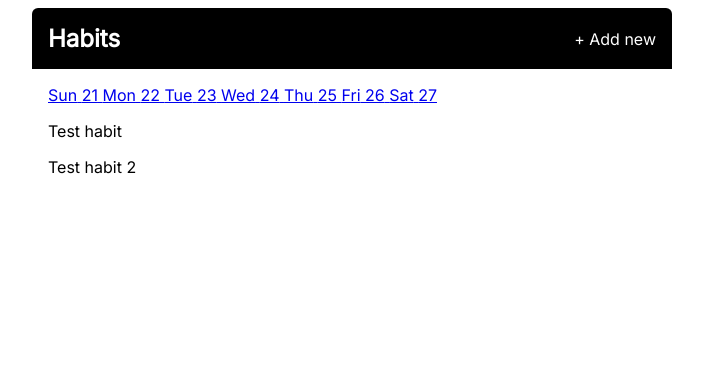
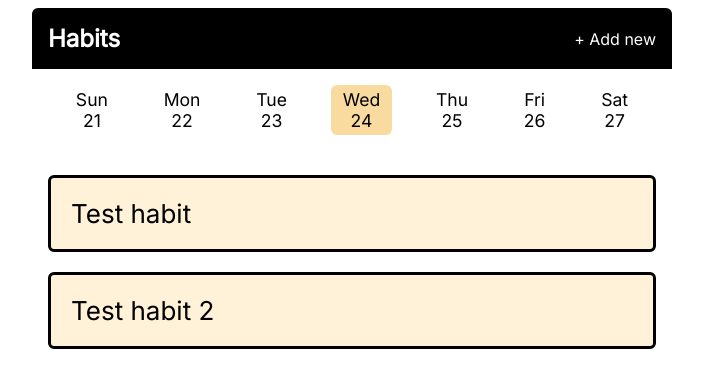
Before and after one commit to stepanskyvlad/flask-migro-blog, a Flask app: page /habit/ in a window 1280 px wide. Shown: the top 388 px of the page, without its empty margins (288-991 px from the left). Run offline with Flask 3, Linux system fonts and the light colour scheme.

Commit message:
added changes to the app and added some style

```diff
--- a/app.py
+++ b/app.py
@@ -1,8 +1,9 @@
 import datetime
 import os
-from flask import Flask, render_template, request
+from flask import Flask, render_template, request, redirect, url_for
 from pymongo import MongoClient
 from dotenv import load_dotenv
+from collections import defaultdict
 
 load_dotenv()
 
@@ -13,6 +14,7 @@ def create_app():
     app.db = client.microblog
 
     habits = ['Test habit', 'Test habit 2']
+    completions = defaultdict(list)
 
     @app.route('/', methods=["GET", "POST"])
     def home():
@@ -51,7 +53,8 @@ def create_app():
             "habit.html",
             habits=habits,
             title="Habit Tracker",
-            selected_date=selected_date
+            selected_date=selected_date,
+            completions=completions[selected_date],
             )
 
     @app.route("/habit/add/", methods=["GET", "POST"])
@@ -64,6 +67,15 @@ def create_app():
             selected_date=datetime.date.today()
         )
 
+    @app.route("/habit/complete/", methods=["POST"])
+    def complete():
+        date_string = request.form.get("date")
+        habit_name = request.form.get("habitName")
+        date = datetime.date.fromisoformat(date_string)
+        completions[date].append(habit_name)
+
+        return redirect(url_for("habit", date=date_string))
+
     return app
 
 
--- a/static/css/main.css
+++ b/static/css/main.css
@@ -15,7 +15,7 @@ body {
   color: #fff;
   justify-content: space-between;
   align-items: center;
-  border-radius: 6px 6px 0px 0px;
+  border-radius: 6px 6px 0 0;
 }
 
 .header,
@@ -68,3 +68,102 @@ all form elements */
   align-self: flex-end;
   border: none;
 }
+
+.dates {
+  display: flex;
+  justify-content: space-around;
+  color: black;
+  font-size: 1.1rem;
+  margin-bottom: 2.5rem;
+}
+
+.dates__link {
+  color: inherit;
+  text-decoration: none;
+  outline: none;
+  padding: 0.25rem 0.75rem;
+  border-radius: 6px;
+}
+
+.dates__link--current {
+  background-color: #f9dba0;
+}
+
+.dates__link:not(.dates__link--current):hover {
+  background: #e5e5e5;
+}
+
+.date {
+  display: flex;
+  flex-direction: column;
+  align-items: center;
+}
+
+.dates__link:first-of-type,
+.dates__link:last-of-type,
+.dates__link:nth-of-type(2),
+.dates__link:nth-last-of-type(2) {
+  display: none;
+}
+
+@media screen and (min-width: 25rem) {
+  .dates__link:nth-of-type(2),
+  .dates__link:nth-last-of-type(2) {
+    display: block;
+  }
+}
+
+@media screen and (min-width: 35rem) {
+  .dates__link:first-of-type,
+  .dates__link:last-of-type,
+  .dates__link:nth-of-type(2),
+  .dates__link:nth-last-of-type(2) {
+    display: block;
+  }
+}
+
+.habit {
+  display: flex;
+  flex-direction: row;
+  align-items: center;
+  justify-content: space-between;
+  font-size: 26px;
+  padding: 20px;
+  margin-bottom: 20px;
+  background-color: #fff2d8;
+  border: 3px solid black;
+  border-radius: 6px;
+}
+
+.habit:not(.completed) {
+  padding: 0;
+}
+
+.habit:not(.completed):hover {
+  background-color: #e9cd87;
+}
+
+.habit__icon {
+  width: 1em;
+  height: 1em;
+}
+
+.habit__name {
+  margin: 0;
+}
+
+.habit__form {
+  width: 100%;
+}
+
+.habit__button {
+  display: block;
+  width: 100%;
+  padding: 20px;
+  font-size: inherit;
+  font-family: inherit;
+  text-align: left;
+  border: none;
+  background-color: unset;
+  cursor: pointer;
+}
--- a/templates/habit.html
+++ b/templates/habit.html
@@ -3,11 +3,27 @@
 {% block main_content %}
     <section class="habit-list">
         {% for habit in habits %}
-            <div class="habit">
-                <p class="habit__name">
-                    {{ habit }}
-                </p>
-            </div>
+            {% set completed = habit in completions %}
+            {% if completed %}
+                <div class="habit completed">
+                    <p class="habit__name">
+                        {{ habit }}
+                    </p>
+                    <svg class="habit__icon" xmlns="http://www.w3.org/2000/svg" viewBox="0 0 20 20" fill="currentColor">
+                        <path fill-rule="evenodd" d="M10 18a8 8 0 100-16 8 8 0 000 16zm3.707-9.293a1 1 0 00-1.414-1.414L9 10.586 7.707 9.293a1 1 0 00-1.414 1.414l2 2a1 1 0 001.414 0l4-4z" clip-rule="evenodd" />
+                    </svg>
+                </div>
+            {% else %}
+                <div class="habit">
+                    <form method="POST" class="habit__form" action="{{ url_for('complete') }}">
+                    <input type="hidden" id="habitName" name="habitName" value="{{ habit }}" />
+                    <input type="hidden" id="date" name="date" value="{{ selected_date }}" />
+                    <button type="submit" class="habit__button">
+                            {{ habit }}
+                    </button>
+                    </form>
+                </div>
+            {% endif %}
         {% endfor %}
     </section>
 {% endblock %}
--- a/templates/layout.html
+++ b/templates/layout.html
@@ -23,7 +23,7 @@
             <section class="dates">
                 {% for date in date_range(selected_date) %}
                     <a
-                    class="dates__link {{ 'dates__link--current' if loop.index0 == 3 else '' }}"
+                    class="dates__link {{ 'dates__link--current' if loop.index0 == 3 else ''}}"
                     href="{{ url_for('habit', date=date) }}">
                         <time class="date" datetime="{{ date }}">
                             <span>{{ date.strftime("%a") }}</span>
```
